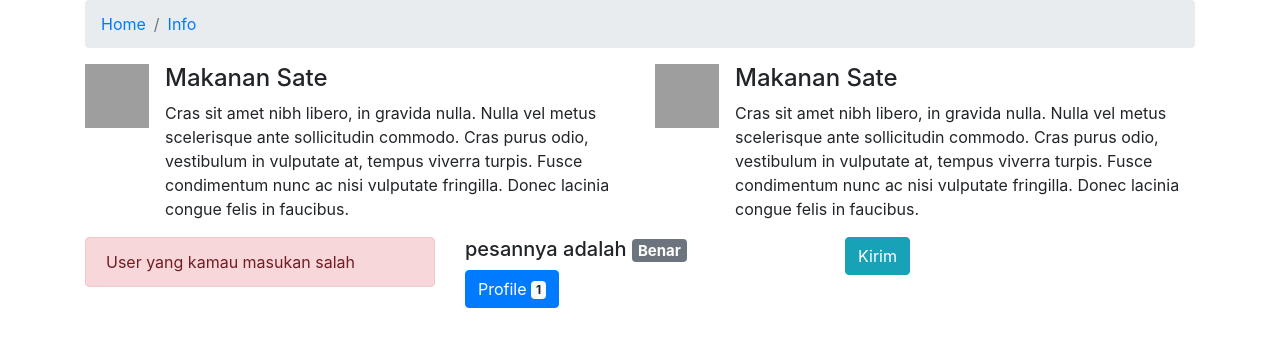
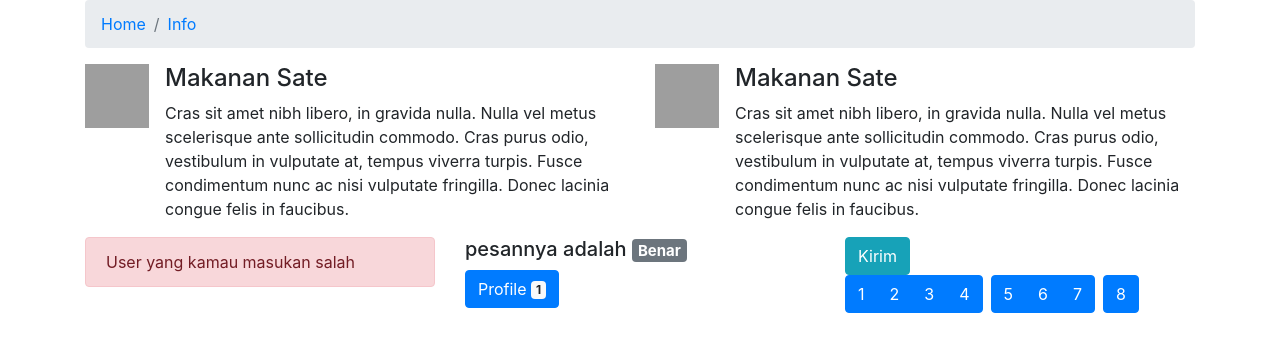
Before and after one commit to anriansihotang/hello-bootstrap, a React (Create React App) app: page / in a window 1280 px wide. Shown: the top 352 px of the page. Built offline with nearby package versions, Linux system fonts and the light colour scheme; grey boxes are pictures that could not be loaded.

Commit message:
belajar bootstrap group

```diff
--- a/src/App.js
+++ b/src/App.js
@@ -1,5 +1,6 @@
 import React, { Component } from "react";
-import { Container, Row, Col, Media ,Alert,Badge,Button,Breadcrumb} from "react-bootstrap";
+import { Container, Row, Col, Media ,Alert,
+	Badge,Button,Breadcrumb,ButtonGroup, ButtonToolbar} from "react-bootstrap";
 class App extends Component {
 	render() {
 		return (
@@ -65,6 +66,18 @@
 				</Col>
 				<Col>
 					<Button variant="info">Kirim</Button>
+					<br/>
+					<ButtonToolbar aria-label="Toolbar with button groups">
+						<ButtonGroup className="mr-2" aria-label="First group">
+							<Button>1</Button> <Button>2</Button> <Button>3</Button> <Button>4</Button>
+						</ButtonGroup>
+						<ButtonGroup className="mr-2" aria-label="Second group">
+							<Button>5</Button> <Button>6</Button> <Button>7</Button>
+						</ButtonGroup>
+						<ButtonGroup aria-label="Third group">
+							<Button>8</Button>
+						</ButtonGroup>
+					</ButtonToolbar>
 				</Col>
 			</Row>
 			</Container>
```
